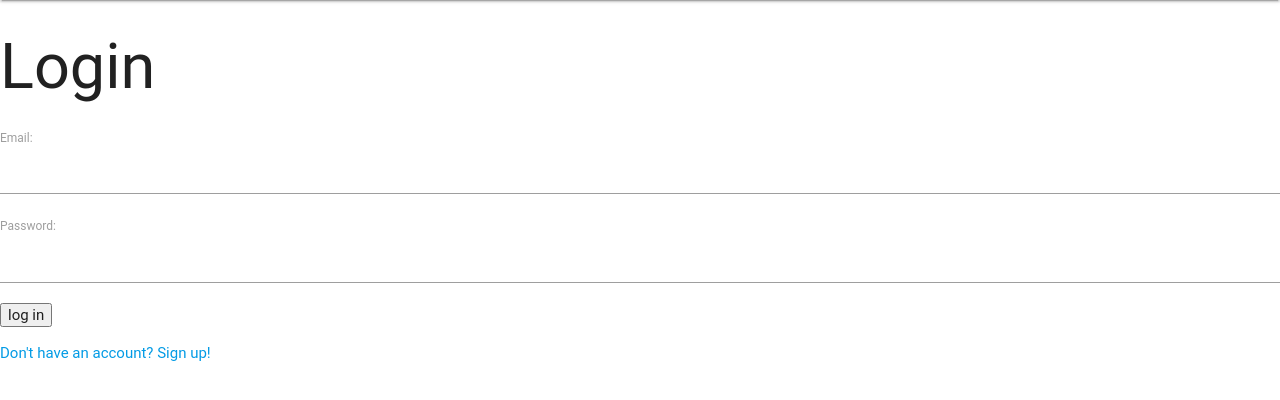
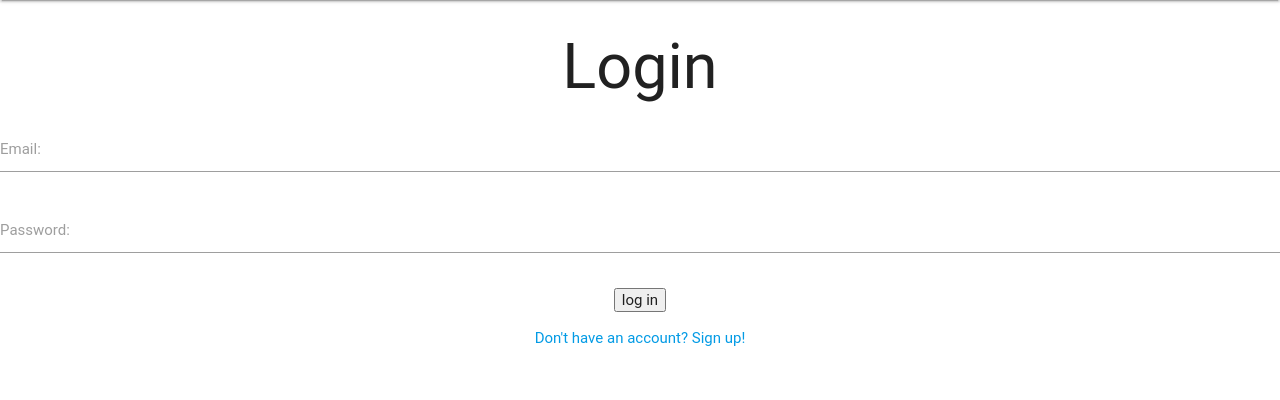
Before and after one commit to shawnpoconnor/articleSound, a Rails app: page /login in a window 1280 px wide. Shown: the part 64-464 px from the top of the page. Run offline with Rails 7, Linux system fonts and the light colour scheme; style sheets or scripts are compiled from the project's sources; parts of the project's set-up code (start-up, migrations or seed data) failed here and were passed over; some libraries are stand-ins or nearby versions; some web fonts are replaced.

Commit message:
add jquery in jsapp file and fix css

```diff
--- a/app/assets/javascripts/application.js
+++ b/app/assets/javascripts/application.js
@@ -11,5 +11,6 @@
 // about supported directives.
 //
 //= require jquery
+//= require materialize-sprockets
 //= require jquery_ujs
 //= require_tree .
--- a/app/controllers/articles_controller.rb
+++ b/app/controllers/articles_controller.rb
@@ -15,8 +15,9 @@ class ArticlesController < ApplicationController
 
     if @article.save
       @article.call_watson
+      # binding.pry
       @audio = Audio.create!(track: File.open("#{Rails.root}/app/assets/audio/article#{@article.id}.ogg"))
-      @article.aws_url = self.track.url
+      @article.aws_url = @audio.track.url
       @article.save
       render 'articles/show'
     else
--- a/app/views/layouts/application.html.erb
+++ b/app/views/layouts/application.html.erb
@@ -12,6 +12,7 @@
 
   <body>
     <nav>
+
       <% if logged_in? %>
         <%=link_to "logout", logout_path, method:"delete"%>
       <% else %>
--- a/app/views/sessions/new.html.erb
+++ b/app/views/sessions/new.html.erb
@@ -1,15 +1,15 @@
-<div class="user_show">
+<div class="user_show center-align">
   <h1>Login</h1>
   <%if flash[:notice]%>
     <div class="notice"><%=flash[:notice]%></div>
   <%end%>
 
   <%= form_for(:session, url:login_path) do |f| %>
-    <div>
+    <div class='input-field'>
       <%=f.label :email, "Email:"%>
       <%=f.email_field :email%>
    </div>
-   <div>
+   <div class='input-field'>
       <%=f.label :password, "Password:"%>
      <%=f.password_field :password%>
    </div>
--- a/app/views/users/_form.html.erb
+++ b/app/views/users/_form.html.erb
@@ -1,7 +1,7 @@
 <div class='center-align'>
-  <%= render 'shared/error_messages', object: f.object %>
+
   <%= form_for(@user) do |f| %>
-
+    <%= render 'shared/error_messages', object: f.object %>
     <div class='input-field'>
       <%= f.label :username, "username: "%>
       <%= f.text_field :username %>
```
Also changed, not shown: 2 other files. Lines whose indentation alone changed are shown as unchanged.
